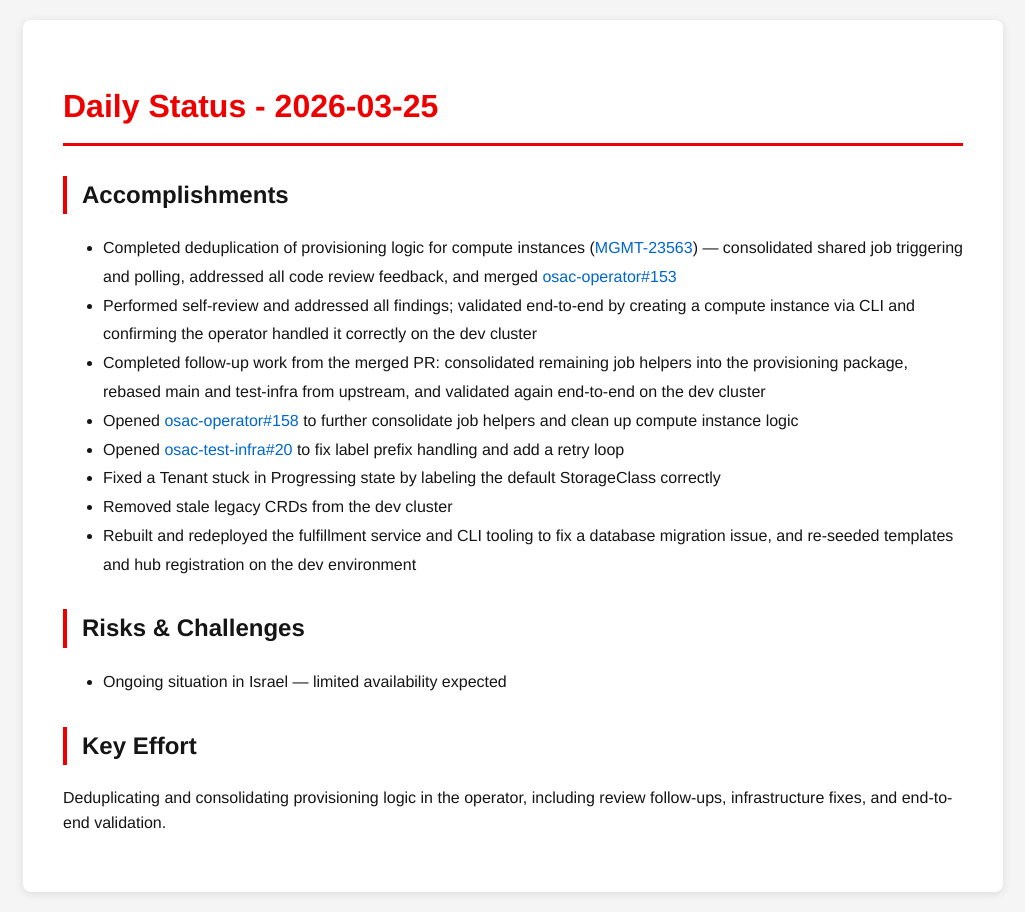
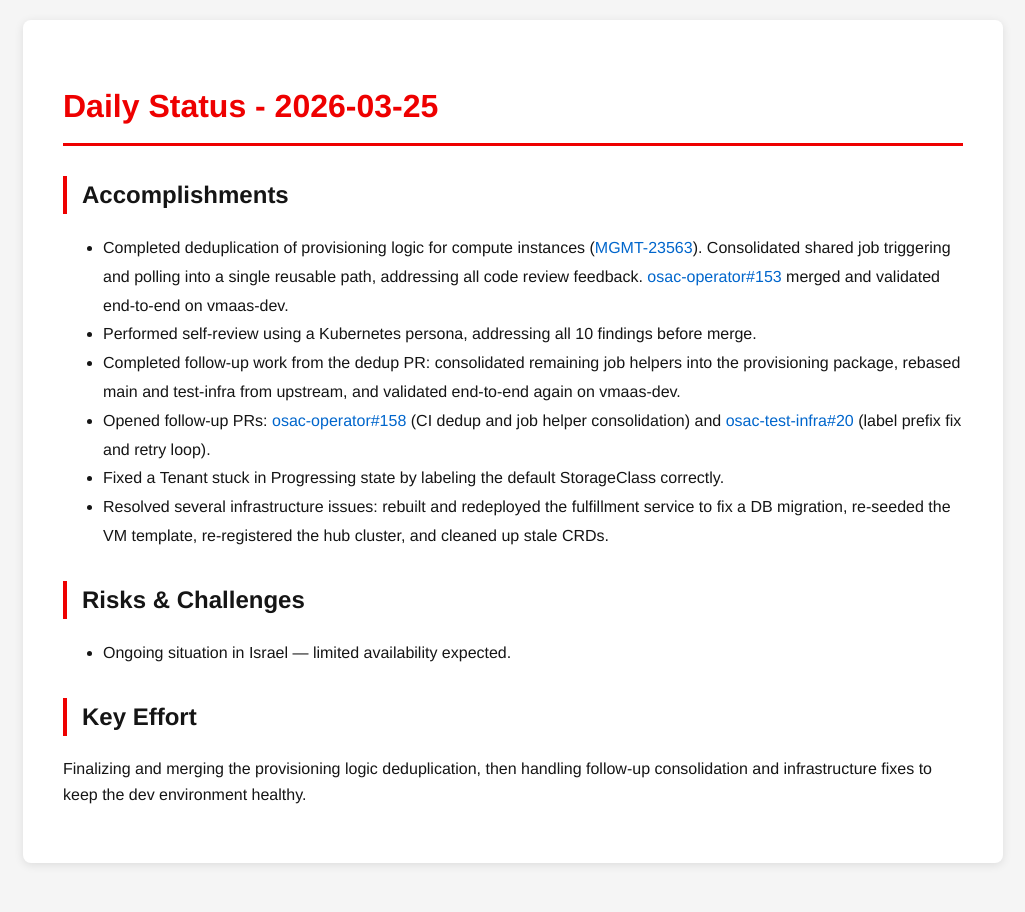
Before and after one commit to tzvatot/daily-status, a Jekyll site: the page built from 2026-03-25.md, in a window 1280 px wide. Shown: the whole page, without its empty margins (127-1152 px from the left). Built offline with Jekyll 4.4.1, drawn with Linux system fonts in a browser that asks for light colours.

Commit message:
Daily status update - 2026-03-25

```diff
--- a/2026-03-25.md
+++ b/2026-03-25.md
@@ -7,17 +7,15 @@ date: 2026-03-25
 # Daily Status - 2026-03-25
 
 ## Accomplishments
-- Completed deduplication of provisioning logic for compute instances ([MGMT-23563](https://issues.redhat.com/browse/MGMT-23563)) — consolidated shared job triggering and polling, addressed all code review feedback, and merged [osac-operator#153](https://github.com/osac-project/osac-operator/pull/153)
-- Performed self-review and addressed all findings; validated end-to-end by creating a compute instance via CLI and confirming the operator handled it correctly on the dev cluster
-- Completed follow-up work from the merged PR: consolidated remaining job helpers into the provisioning package, rebased main and test-infra from upstream, and validated again end-to-end on the dev cluster
-- Opened [osac-operator#158](https://github.com/osac-project/osac-operator/pull/158) to further consolidate job helpers and clean up compute instance logic
-- Opened [osac-test-infra#20](https://github.com/osac-project/osac-test-infra/pull/20) to fix label prefix handling and add a retry loop
-- Fixed a Tenant stuck in Progressing state by labeling the default StorageClass correctly
-- Removed stale legacy CRDs from the dev cluster
-- Rebuilt and redeployed the fulfillment service and CLI tooling to fix a database migration issue, and re-seeded templates and hub registration on the dev environment
+- Completed deduplication of provisioning logic for compute instances ([MGMT-23563](https://issues.redhat.com/browse/MGMT-23563)). Consolidated shared job triggering and polling into a single reusable path, addressing all code review feedback. [osac-operator#153](https://github.com/osac-project/osac-operator/pull/153) merged and validated end-to-end on vmaas-dev.
+- Performed self-review using a Kubernetes persona, addressing all 10 findings before merge.
+- Completed follow-up work from the dedup PR: consolidated remaining job helpers into the provisioning package, rebased main and test-infra from upstream, and validated end-to-end again on vmaas-dev.
+- Opened follow-up PRs: [osac-operator#158](https://github.com/osac-project/osac-operator/pull/158) (CI dedup and job helper consolidation) and [osac-test-infra#20](https://github.com/osac-project/osac-test-infra/pull/20) (label prefix fix and retry loop).
+- Fixed a Tenant stuck in Progressing state by labeling the default StorageClass correctly.
+- Resolved several infrastructure issues: rebuilt and redeployed the fulfillment service to fix a DB migration, re-seeded the VM template, re-registered the hub cluster, and cleaned up stale CRDs.
 
 ## Risks & Challenges
-- Ongoing situation in Israel — limited availability expected
+- Ongoing situation in Israel — limited availability expected.
 
 ## Key Effort
-Deduplicating and consolidating provisioning logic in the operator, including review follow-ups, infrastructure fixes, and end-to-end validation.
+Finalizing and merging the provisioning logic deduplication, then handling follow-up consolidation and infrastructure fixes to keep the dev environment healthy.
```
